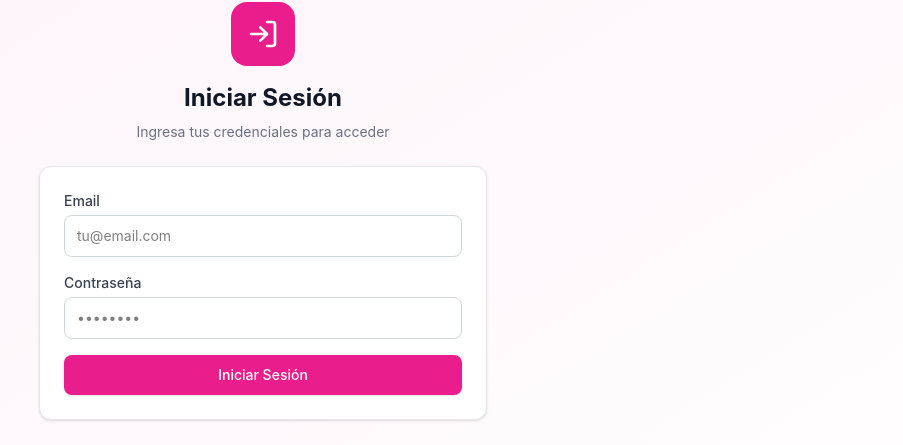
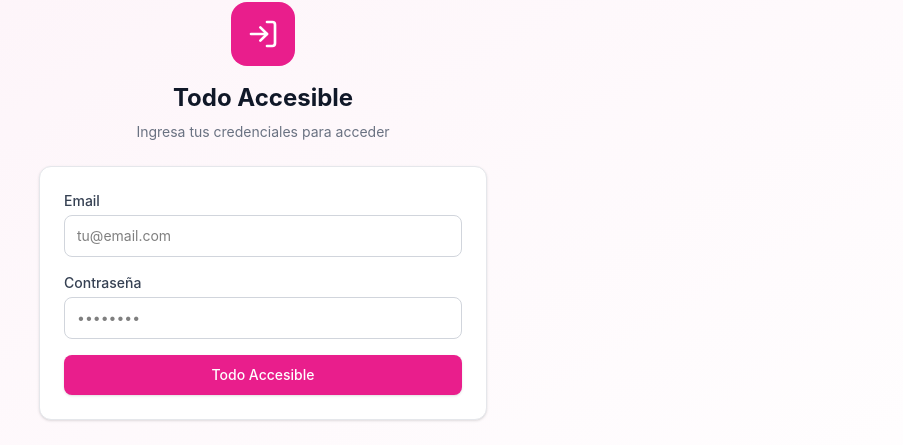
Before and after one commit to ErnestoDof23/Integradorall, a React (Vite) app in the folder FrontendP1/: page /login in a window 1280 px wide. Shown: the part 126-571 px from the top of the page, without its empty margins (377-1280 px from the left). Built offline with nearby package versions, Linux system fonts and the light colour scheme.

Commit message:
feat: rename login title to Todo Accesible

```diff
--- a/FrontendP1/src/pages/Login.tsx
+++ b/FrontendP1/src/pages/Login.tsx
@@ -48,7 +48,7 @@ export default function Login() {
           <div className="mx-auto mb-4 flex h-16 w-16 items-center justify-center rounded-2xl bg-primary text-white">
             <LogIn className="h-8 w-8" />
           </div>
-          <h1 className="text-2xl font-bold text-gray-900 dark:text-dark-text">Iniciar Sesión</h1>
+          <h1 className="text-2xl font-bold text-gray-900 dark:text-dark-text">Todo Accesible</h1>
           <p className="mt-2 text-sm text-gray-500 dark:text-dark-text-secondary">
             Ingresa tus credenciales para acceder
           </p>
@@ -79,7 +79,7 @@ export default function Login() {
                   Ingresando...
                 </>
               ) : (
-                'Iniciar Sesión'
+                'Todo Accesible'
               )}
             </Button>
           </form>
```
